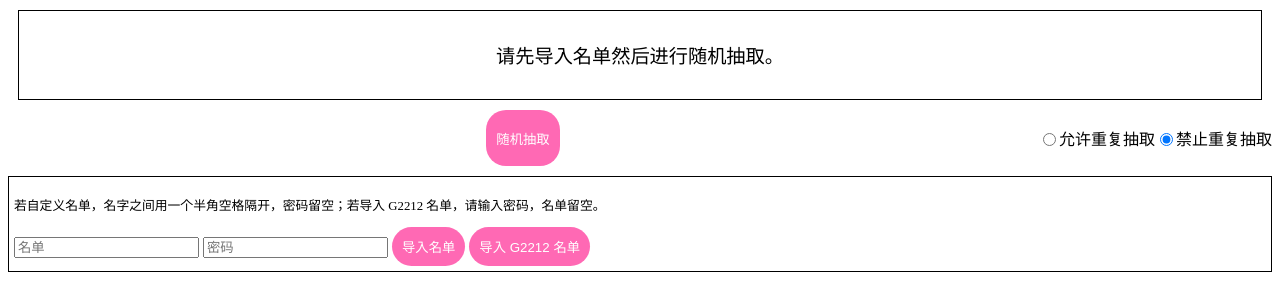
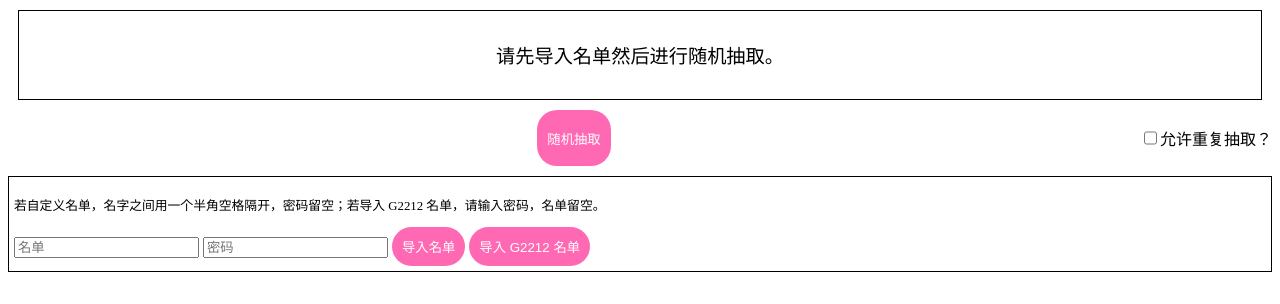
Before and after one commit to qz-cqy/THUHS-G2212-Random-Selection, a plain HTML site: page index.html in a window 1280 px wide. Drawn offline with Linux system fonts and the light colour scheme.

Commit message:
modify style

```diff
--- a/index.html
+++ b/index.html
@@ -15,10 +15,8 @@
         <div id="display-area" class="display-area">请先导入名单然后进行随机抽取。</div>
         <div id="button-area" class="button-area">
             <button id="regenerate" onclick="generate()" class="button middle">随机抽取</button>
-            <input type="radio" name="allow-repetition" value="true"/>
-            <p>允许重复抽取</p>
-            <input type="radio" name="allow-repetition" value="false" checked/>
-            <p>禁止重复抽取</p>
+            <input type="checkbox" name="allow-repetition" value="true"/>
+            <p>允许重复抽取？</p>
         </div>
         <div id="init-area" class="settings">
             <p style="font-size: 80%;">若自定义名单，名字之间用一个半角空格隔开，密码留空；若导入 G2212 名单，请输入密码，名单留空。</p>
--- a/script/main.js
+++ b/script/main.js
@@ -82,7 +82,7 @@ function generate() {
             chosen = lucky;
             document.getElementById("display-area").innerHTML = html;
             document.getElementById("regenerate").disabled = false;
-            let allow_repetition = document.querySelector("input[name=\"allow-repetition\"]:checked").value;
+            let allow_repetition = document.querySelector("input[name=\"allow-repetition\"]").checked;
             if(allow_repetition == "false") toggle(chosen);
         }, 1000);
     }
```
